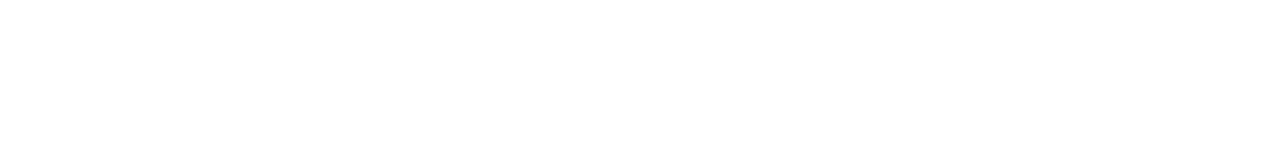
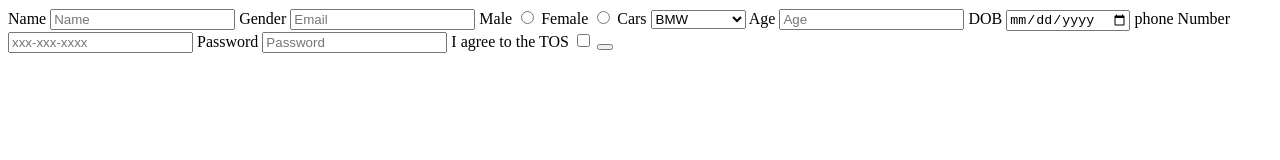
Before and after one commit to acciojob/signup-form-car-anishapriya, a website: page main.html in a window 1280 px wide. Drawn offline with Linux system fonts and the light colour scheme.

Commit message:
created a submission

```diff
--- a/main.html
+++ b/main.html
@@ -8,6 +8,36 @@
 
 <body>
 	<!-- the entire body must be written by student -->
+	<form method="post">
+		<lable  for="name">Name</lable>
+		<input placeholder="Name" type="text" id="name" required>
+		<lable  for="gender">Gender</lable>
+		<input placeholder="Email" type="Email" id="email" required>
+		<lable  for="gender_m">Male</lable>
+		<input type="radio" id="gender_m" name="gender" required>
+		<lable  for="gender_f">Female</lable>
+		<input  type="radio" id="gender_f" name="gender" required>
+		<lable for="cars">Cars</lable>
+		<select placeholder="--Please choose an option--" id="cars" required>
+			<option>BMW</option>
+			<option>AUDI</option>
+			<option>MERCITIES</option>
+		</select>
+		<lable  for="age">Age</lable>
+		<input placeholder="Age" type="Number" id="age" required>
+		<lable  for="dob">DOB</lable>
+		<input  type="Date" id="dob" required>
+		<lable for="phone Number">phone Number</lable>
+		<input placeholder="xxx-xxx-xxxx" type="Tel" id="tel">
+		<lable for="Password">Password</lable>
+		<input placeholder="Password" type="Password" id="password" required>
+		<lable for="tos">I agree to the TOS</lable>
+		<input type="Checkbox" id="tos" required>
+		<button type="submit"></button>
+
+
+
+	</form>
     <script type="text/javascript" src="./script.js">
 </script>
 
```
